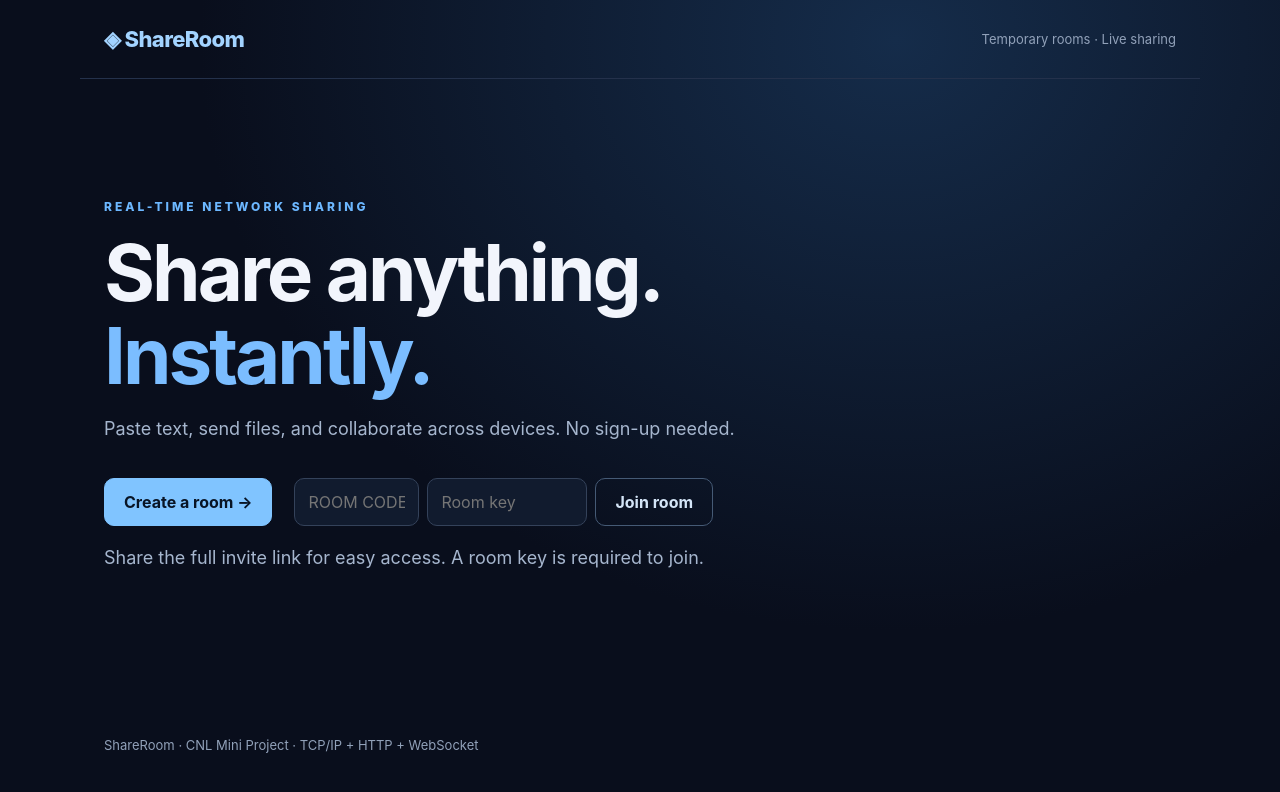
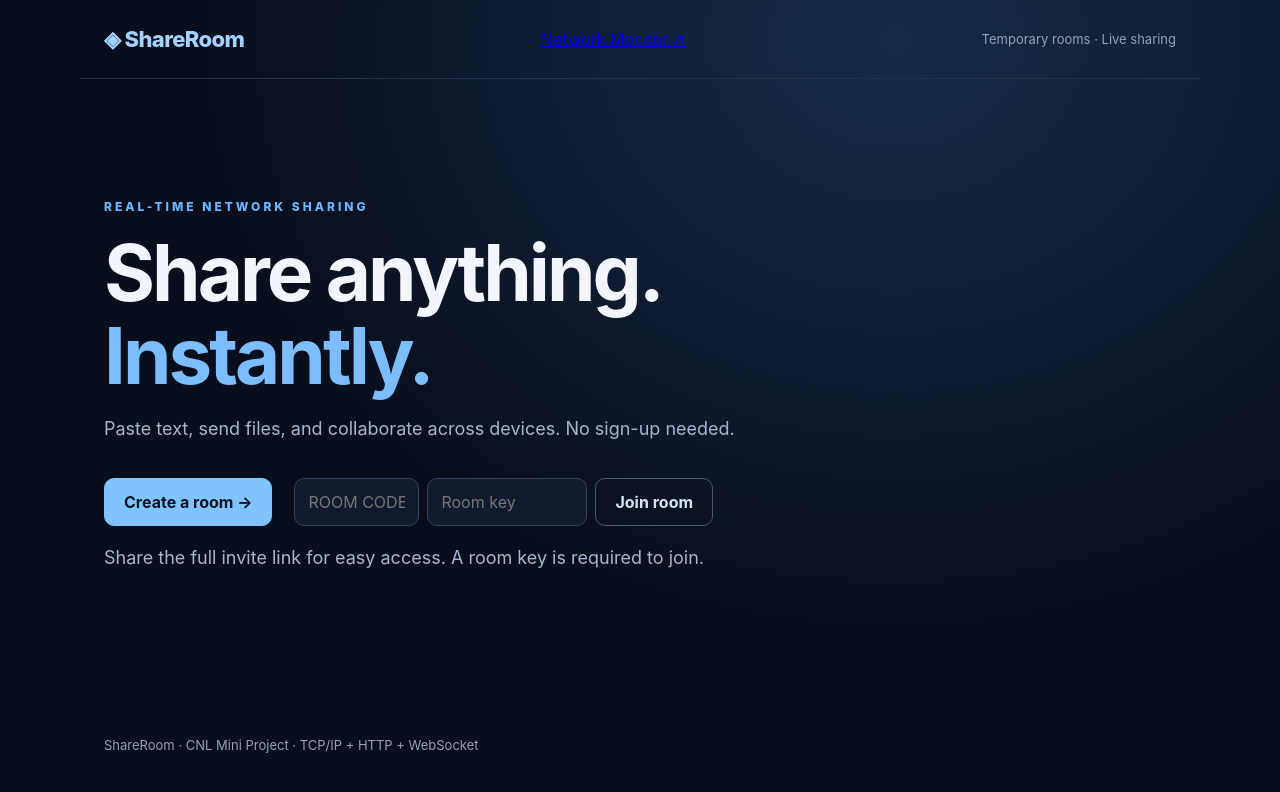
Before and after one commit to omkale18-dev/ShareRoom-CNL-Mini-Project, a plain HTML site: page static/index.html in a window 1280 px wide. Drawn offline with Linux system fonts and the light colour scheme.

Commit message:
Add ALB instance probe and Network Monitor navigation

```diff
--- a/static/index.html
+++ b/static/index.html
@@ -1,5 +1,5 @@
 <!DOCTYPE html>
 <html lang="en"><head><meta charset="UTF-8"><meta name="viewport" content="width=device-width,initial-scale=1"><title>ShareRoom — Share instantly</title><link rel="stylesheet" href="/static/style.css"></head>
-<body><header><div class="brand">◈ ShareRoom</div><span class="subtle">Temporary rooms · Live sharing</span></header><main>
+<body><header><div class="brand">◈ ShareRoom</div><a class="monitor-link" href="/static/network.html">Network Monitor ↗</a><span class="subtle">Temporary rooms · Live sharing</span></header><main>
 <section id="landing" class="hero"><div class="eyebrow">REAL-TIME NETWORK SHARING</div><h1>Share anything.<br><em>Instantly.</em></h1><p>Paste text, send files, and collaborate across devices. No sign-up needed.</p><div class="actions"><button id="create">Create a room →</button><div class="join"><input id="joincode" maxlength="6" placeholder="Room code"><input id="joinkey" placeholder="Room key"><button id="join" class="outline">Join room</button></div></div><p class="hint">Share the full invite link for easy access. A room key is required to join.</p></section>
 <section id="room" hidden><div class="roomtop"><div><div class="eyebrow">YOUR PRIVATE SPACE</div><h1>Room <span id="code"></span></h1><p id="status">Connecting…</p></div><button id="leave" class="outline">Leave</button></div><div class="stats"><div><small>Connected devices</small><strong id="users">0</strong></div><div><small>WebSocket latency</small><strong id="latency">—</strong></div><div><small>Expires in</small><strong id="expiry">—</strong></div></div><div class="invite"><input id="invite" readonly aria-label="Invite link"><button id="copy">Copy invite</button></div><div class="columns"><article><h2>Live text</h2><p class="muted">Send text, links or code to everyone in the room.</p><div id="messages" class="messages"></div><form id="sendform"><textarea id="message" maxlength="10000" placeholder="Write or paste something…" required></textarea><button>Send message →</button></form></article><article><h2>File sharing</h2><p class="muted">Files up to 25 MB. SHA-256 integrity hashes included.</p><form id="uploadform"><label class="drop">⬆ Select file<input id="file" type="file" required></label><button>Upload file →</button></form><div id="uploadstatus" class="muted"></div><div id="files"></div></article></div></section><div id="toast" role="status"></div></main><footer>ShareRoom · CNL Mini Project · TCP/IP + HTTP + WebSocket</footer><script src="/static/app.js"></script></body></html>
```
